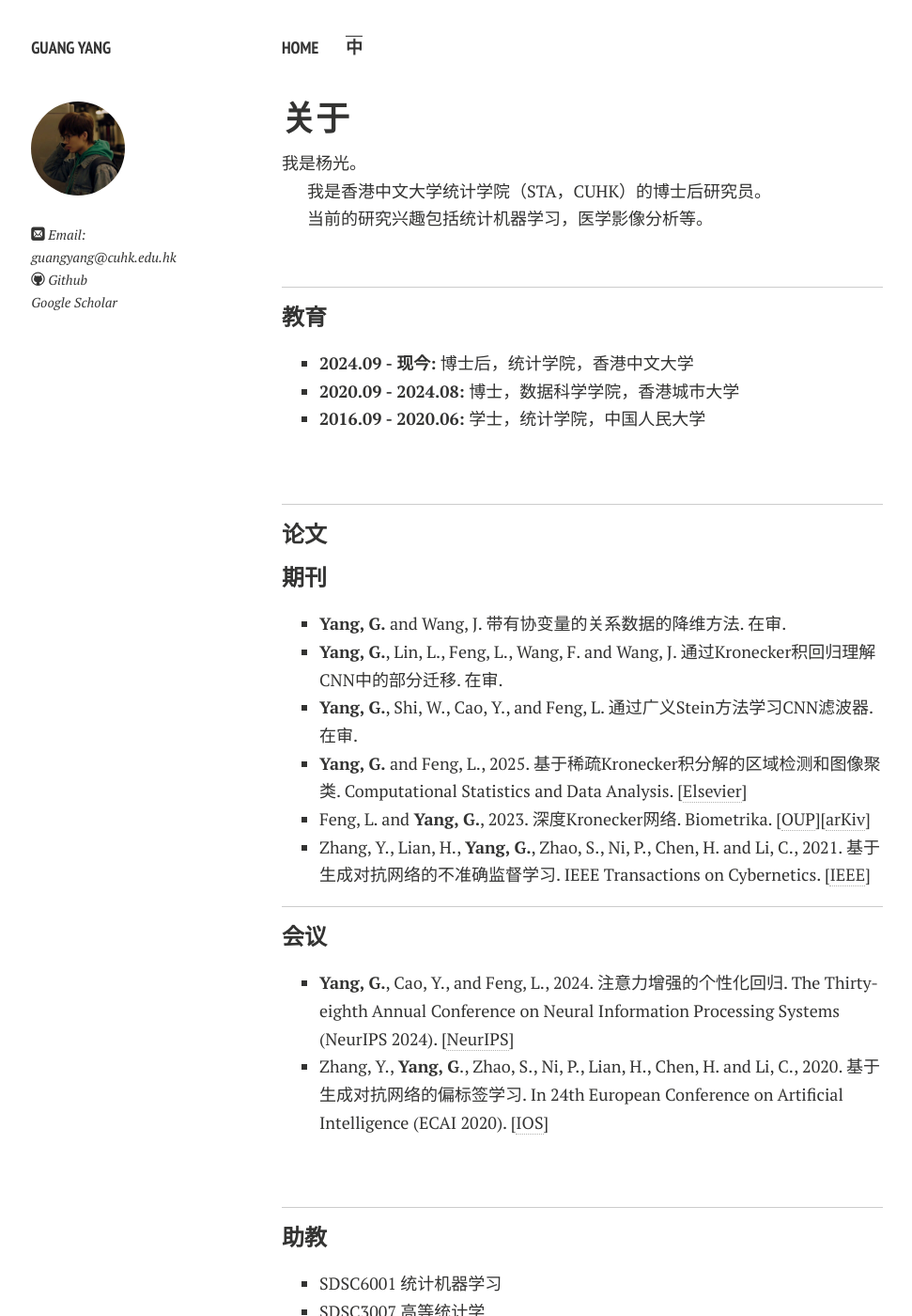
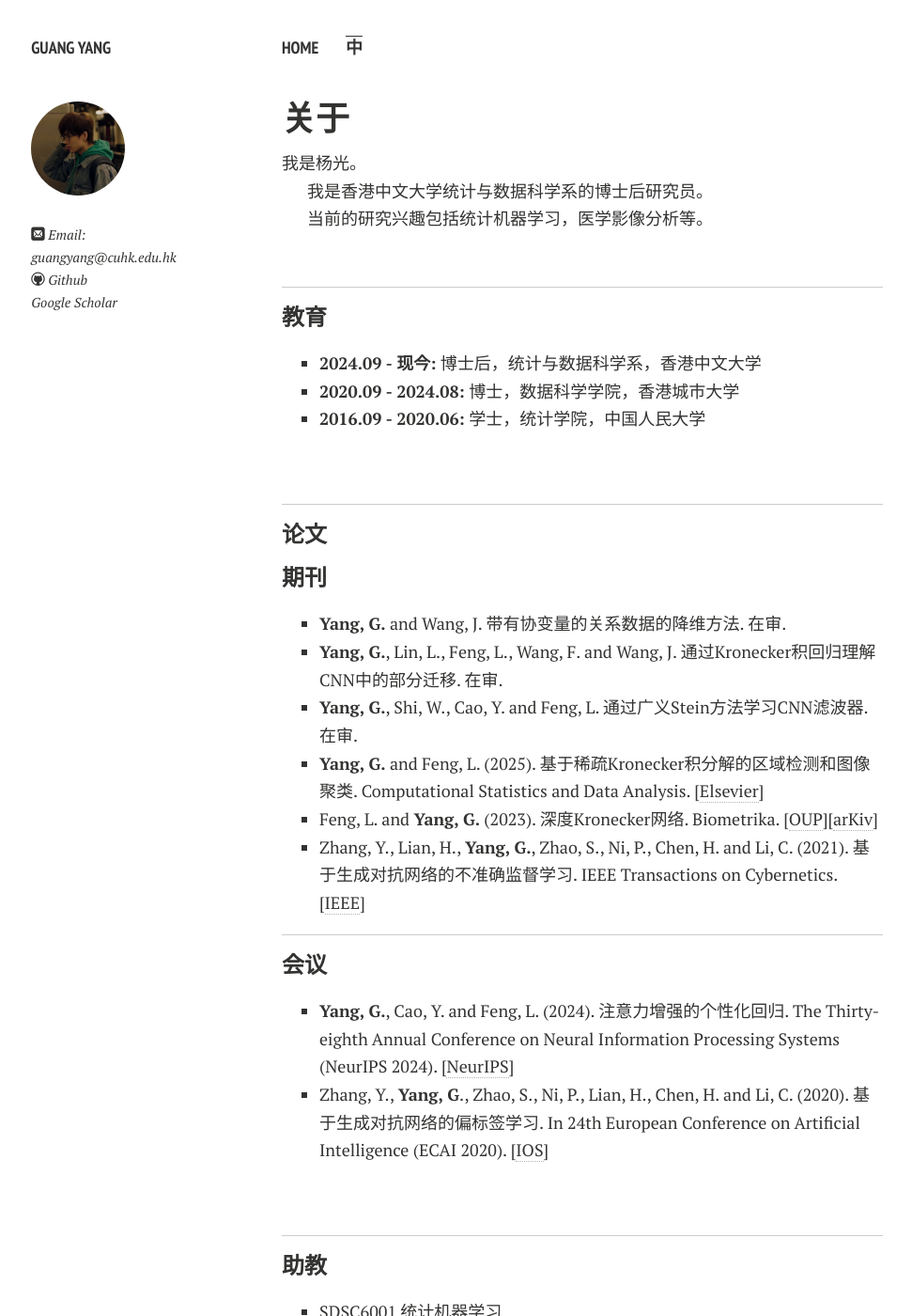
Before and after one commit to YLKnight/YLKnight.github.io, a Jekyll site: the page built from Chinese.md, in a window 1280 px wide and 1400 px high. Shown: the whole window at 94% size, without its empty margins (20-991 px from the left). Built offline with Jekyll 4.4.1, drawn with Linux system fonts in a browser that asks for light colours; nearby versions of some CDN libraries; comment, search, counter and statistics services are not loaded; a style sheet for code colours, icons or effects is not loaded; our own code applies the rules of GitHub Pages for plain Markdown files.

Commit message:
Update affiliations and publication details in Chinese.md

```diff
--- a/Chinese.md
+++ b/Chinese.md
@@ -6,7 +6,7 @@ layout: page
 
 我是杨光。
 
-我是香港中文大学统计学院（STA，CUHK）的博士后研究员。
+我是香港中文大学统计与数据科学系的博士后研究员。
 
 当前的研究兴趣包括统计机器学习，医学影像分析等。
 
@@ -16,7 +16,7 @@ layout: page
 
 ### 教育
 
-- **2024.09 - 现今:** 博士后，统计学院，香港中文大学
+- **2024.09 - 现今:** 博士后，统计与数据科学系，香港中文大学
 - **2020.09 - 2024.08:** 博士，数据科学学院，香港城市大学
 - **2016.09 - 2020.06:** 学士，统计学院，中国人民大学
 
@@ -30,17 +30,17 @@ layout: page
 
 - **Yang, G.** and Wang, J. 带有协变量的关系数据的降维方法. 在审.
 - **Yang, G.**, Lin, L., Feng, L., Wang, F. and Wang, J. 通过Kronecker积回归理解CNN中的部分迁移. 在审.
-- **Yang, G.**, Shi, W., Cao, Y., and Feng, L. 通过广义Stein方法学习CNN滤波器. 在审.
-- **Yang, G.** and Feng, L., 2025. 基于稀疏Kronecker积分解的区域检测和图像聚类. Computational Statistics and Data Analysis. [[Elsevier](https://www.sciencedirect.com/science/article/pii/S0167947325001021)]
-- Feng, L. and **Yang, G.**, 2023. 深度Kronecker网络. Biometrika. [[OUP](https://doi.org/10.1093/biomet/asad049)][[arKiv](https://arxiv.org/abs/2210.13327)]
-- Zhang, Y., Lian, H., **Yang, G.**, Zhao, S., Ni, P., Chen, H. and Li, C., 2021. 基于生成对抗网络的不准确监督学习. IEEE Transactions on Cybernetics. [[IEEE](https://ieeexplore.ieee.org/abstract/document/9526351)]
+- **Yang, G.**, Shi, W., Cao, Y. and Feng, L. 通过广义Stein方法学习CNN滤波器. 在审.
+- **Yang, G.** and Feng, L. (2025). 基于稀疏Kronecker积分解的区域检测和图像聚类. Computational Statistics and Data Analysis. [[Elsevier](https://www.sciencedirect.com/science/article/pii/S0167947325001021)]
+- Feng, L. and **Yang, G.** (2023). 深度Kronecker网络. Biometrika. [[OUP](https://doi.org/10.1093/biomet/asad049)][[arKiv](https://arxiv.org/abs/2210.13327)]
+- Zhang, Y., Lian, H., **Yang, G.**, Zhao, S., Ni, P., Chen, H. and Li, C. (2021). 基于生成对抗网络的不准确监督学习. IEEE Transactions on Cybernetics. [[IEEE](https://ieeexplore.ieee.org/abstract/document/9526351)]
 
 <hr>
 
 #### 会议
 
-- **Yang, G.**, Cao, Y., and Feng, L., 2024. 注意力增强的个性化回归. The Thirty-eighth Annual Conference on Neural Information Processing Systems (NeurIPS 2024). [[NeurIPS](https://openreview.net/forum?id=9xoFciqYIU)]
-- Zhang, Y., **Yang, G**., Zhao, S., Ni, P., Lian, H., Chen, H. and Li, C., 2020. 基于生成对抗网络的偏标签学习. In 24th European Conference on Artificial Intelligence (ECAI 2020). [[IOS](https://ebooks.iospress.nl/doi/10.3233/FAIA200279)]
+- **Yang, G.**, Cao, Y. and Feng, L. (2024). 注意力增强的个性化回归. The Thirty-eighth Annual Conference on Neural Information Processing Systems (NeurIPS 2024). [[NeurIPS](https://openreview.net/forum?id=9xoFciqYIU)]
+- Zhang, Y., **Yang, G**., Zhao, S., Ni, P., Lian, H., Chen, H. and Li, C. (2020). 基于生成对抗网络的偏标签学习. In 24th European Conference on Artificial Intelligence (ECAI 2020). [[IOS](https://ebooks.iospress.nl/doi/10.3233/FAIA200279)]
 
 <br>
 
```
